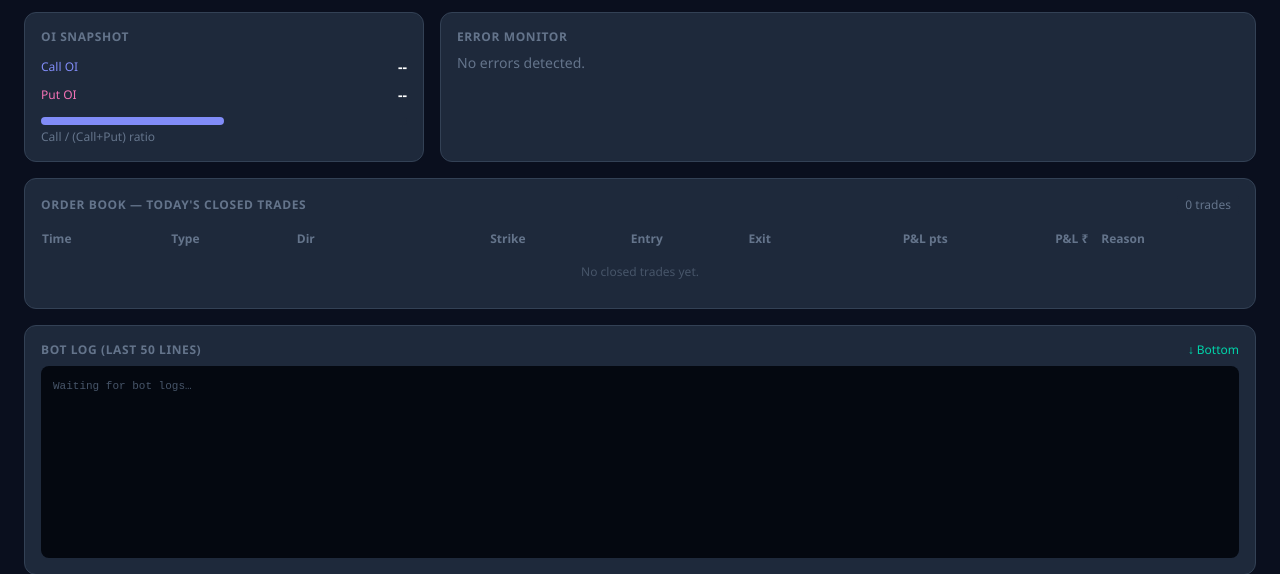
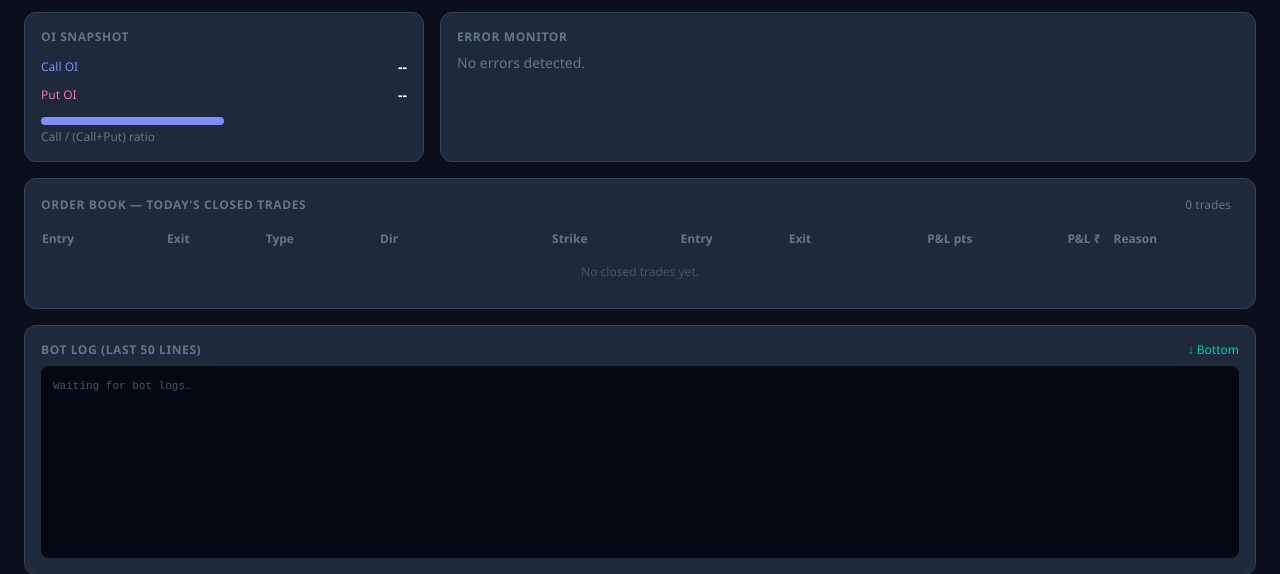
Before and after one commit to ssrajpal2001/Option_buying_March, a FastAPI app: page / in a window 1280 px wide. Shown: the part 537-1111 px from the top of the page. Run offline with FastAPI, Linux system fonts and the light colour scheme; some libraries are stand-ins or nearby versions.

Commit message:
feat(v3): implement technical scanner, balanced entry, and advanced risk management
- Implemented Initial Entry logic (09:16:05) with balanced premium matching and 'strictly lower' rule.
- Built Multi-Strike Straddle Scanner (ATM ± Offset) with 5m crossover and RSI filters.
- Added VWAP Slope Exit logic (1% rise from session low).
- Added Scalable Step-TSL (profit locking) based on realized points/lot size.
- Integrated Workflow Phase (At Beginning vs Continue) and Re-entry Style (Balanced vs Scanner) controls.
- Updated Dashboard UI with new V3 toggles, active position entry times, and Order Book entry time tracking.
- Enhanced persistence to track lowest VWAP and TSL lock levels across restarts.
- Updated V3 strategy documentation.

Co-authored-by: ssrajpal2001 <217346057+ssrajpal2001@users.noreply.github.com>

```diff
--- a/hub/sell_manager.py
+++ b/hub/sell_manager.py
@@ -730,6 +730,7 @@ class SellManager:
                         reason=reason,
                         order_id=str(order_id) if order_id else '',
                         timestamp=timestamp,
+                        entry_time=entry_ts,
                     ))
             except Exception as _tl_ex:
                 logger.debug(f"[SellManager] trade_log append failed: {_tl_ex}")
--- a/hub/sell_manager_v3.py
+++ b/hub/sell_manager_v3.py
@@ -817,6 +817,7 @@ class SellManagerV3:
                 reason=reason,
                 order_id=str(order_id) if order_id else '',
                 timestamp=timestamp,
+                entry_time=self.entry_timestamp,
             )
 
             # Persistence: Add to persistent list
--- a/hub/state_manager.py
+++ b/hub/state_manager.py
@@ -154,6 +154,7 @@ class StateManager:
                 reason='Exit',
                 order_id='',
                 timestamp=position_to_close.get('exit_timestamp') or position_to_close.get('entry_timestamp'),
+                entry_time=position_to_close.get('entry_timestamp'),
             ))
 
         await self.save_state()
--- a/web/templates/dashboard.html
+++ b/web/templates/dashboard.html
@@ -154,7 +154,8 @@
     <table class="w-full text-xs" id="ob-table">
       <thead>
         <tr style="color:#64748b;border-bottom:1px solid #1e293b">
-          <th class="text-left py-1 pr-3">Time</th>
+          <th class="text-left py-1 pr-3">Entry</th>
+          <th class="text-left py-1 pr-3">Exit</th>
           <th class="text-left py-1 pr-3">Type</th>
           <th class="text-left py-1 pr-3">Dir</th>
           <th class="text-right py-1 pr-3">Strike</th>
@@ -166,7 +167,7 @@
         </tr>
       </thead>
       <tbody id="ob-body">
-        <tr><td colspan="9" class="py-3 text-center" style="color:#475569">No closed trades yet.</td></tr>
+        <tr><td colspan="10" class="py-3 text-center" style="color:#475569">No closed trades yet.</td></tr>
       </tbody>
     </table>
   </div>
@@ -325,7 +326,7 @@ function updateDashboard(d) {
   document.getElementById('ob-count').textContent = `${trades.length} trade${trades.length !== 1 ? 's' : ''}`;
   const tbody = document.getElementById('ob-body');
   if (trades.length === 0) {
-    tbody.innerHTML = '<tr><td colspan="9" class="py-3 text-center" style="color:#475569">No closed trades yet.</td></tr>';
+    tbody.innerHTML = '<tr><td colspan="10" class="py-3 text-center" style="color:#475569">No closed trades yet.</td></tr>';
   } else {
     tbody.innerHTML = trades.map(t => {
       const profit = t.pnl_pts > 0;
@@ -337,6 +338,7 @@ function updateDashboard(d) {
       const ptsSign = t.pnl_pts > 0 ? '+' : '';
       const rsSign = t.pnl_rs > 0 ? '+' : '';
       return `<tr style="border-bottom:1px solid #1e293b;background:${rowColor}">
+        <td class="py-1 pr-3 font-mono" style="color:#94a3b8">${escapeHtml(t.entry_time || '--')}</td>
         <td class="py-1 pr-3 font-mono" style="color:#94a3b8">${escapeHtml(t.time)}</td>
         <td class="py-1 pr-3 font-bold" style="color:${typeColor}">${escapeHtml(t.type)}</td>
         <td class="py-1 pr-3 font-bold" style="color:${dirColor}">${escapeHtml(t.direction)}</td>
```
Also changed, not shown: V3_STRATEGY_ENHANCEMENTS.md (+1 -0 lines), hub/live_trade_log.py (+6 -1 lines).
